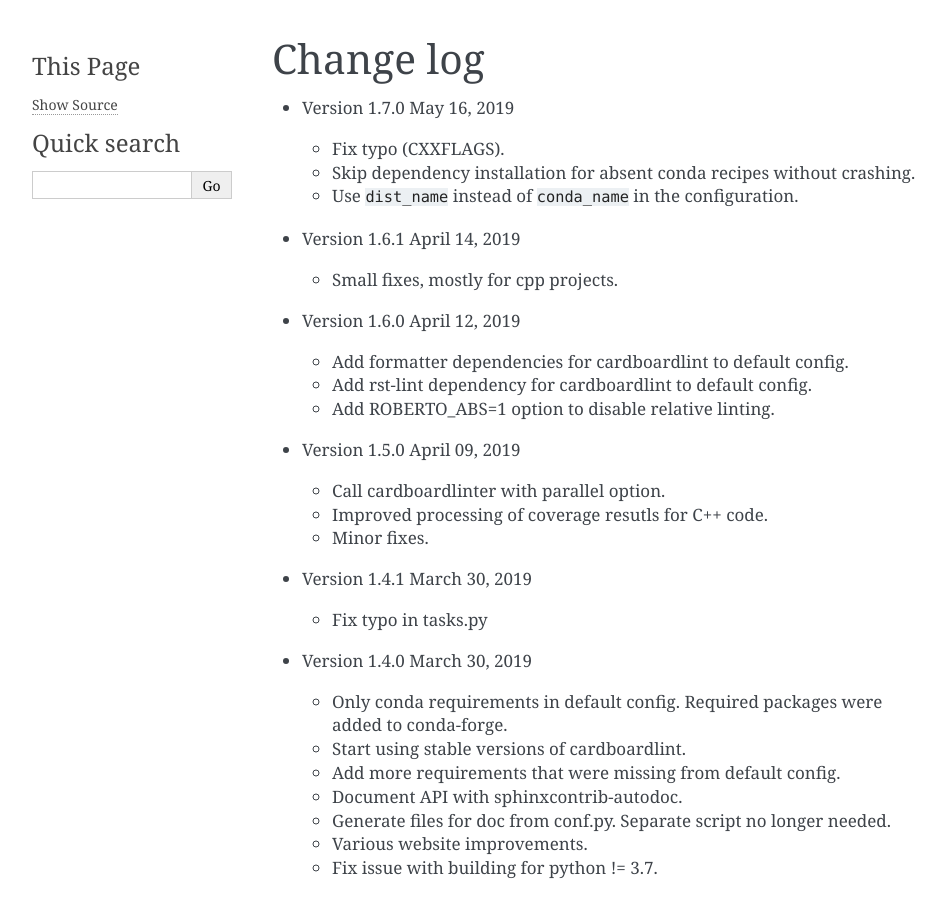
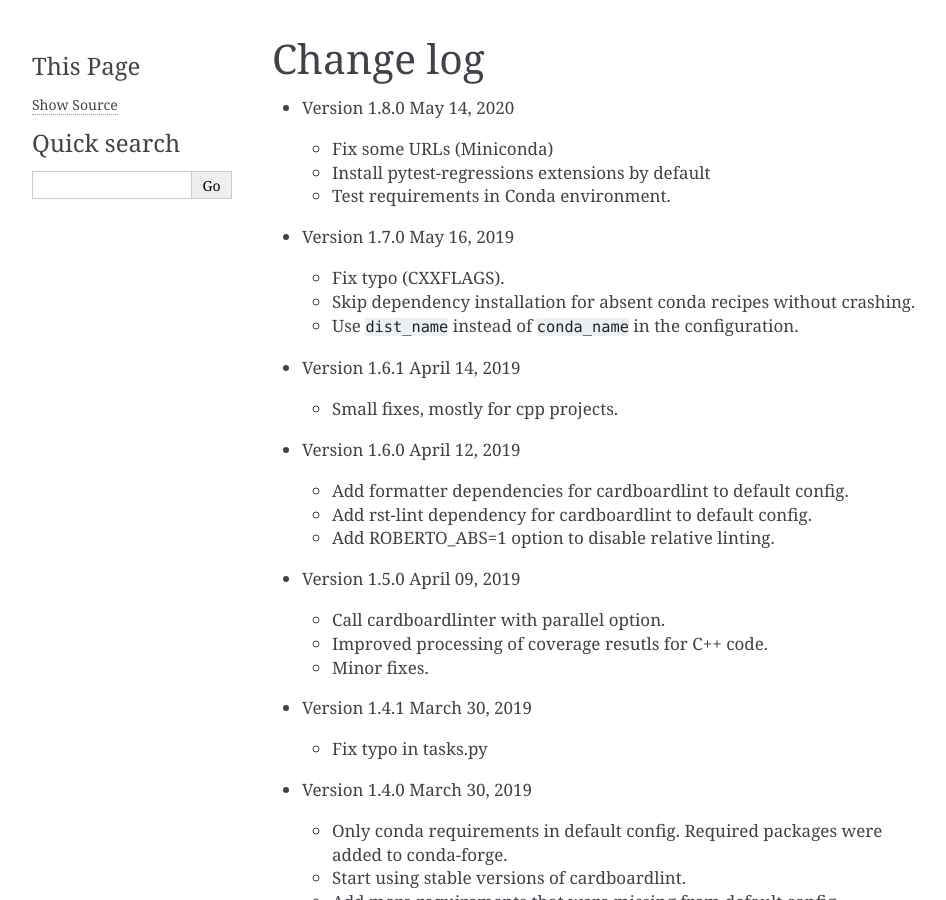
Before and after one commit to theochem/roberto, a Sphinx documentation site: the page built from doc/changelog.rst, in a window 1280 px wide and 900 px high. Shown: the whole window, without its empty margins (148-1094 px from the left). Built offline with Sphinx 7.4.7, drawn with Linux system fonts in a browser that asks for light colours; pages that are not in the unit, such as notebooks, are missing from menus; the version number could not be read and is left out.

Commit message:
Prepare for release

```diff
--- a/doc/changelog.rst
+++ b/doc/changelog.rst
@@ -2,6 +2,12 @@
 
 Change log
 ##########
+
+- Version 1.8.0 May 14, 2020
+
+  - Fix some URLs (Miniconda)
+  - Install pytest-regressions extensions by default
+  - Test requirements in Conda environment.
 
 - Version 1.7.0 May 16, 2019
 
```
